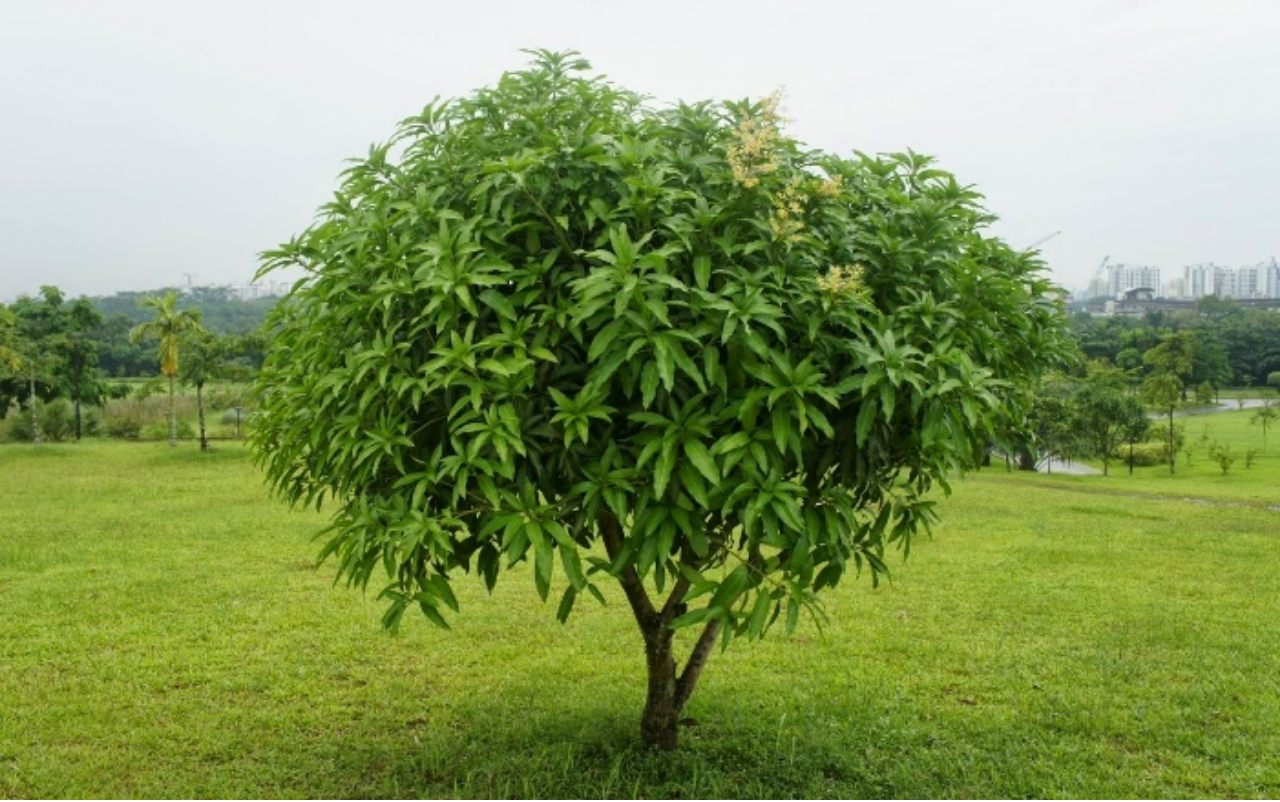
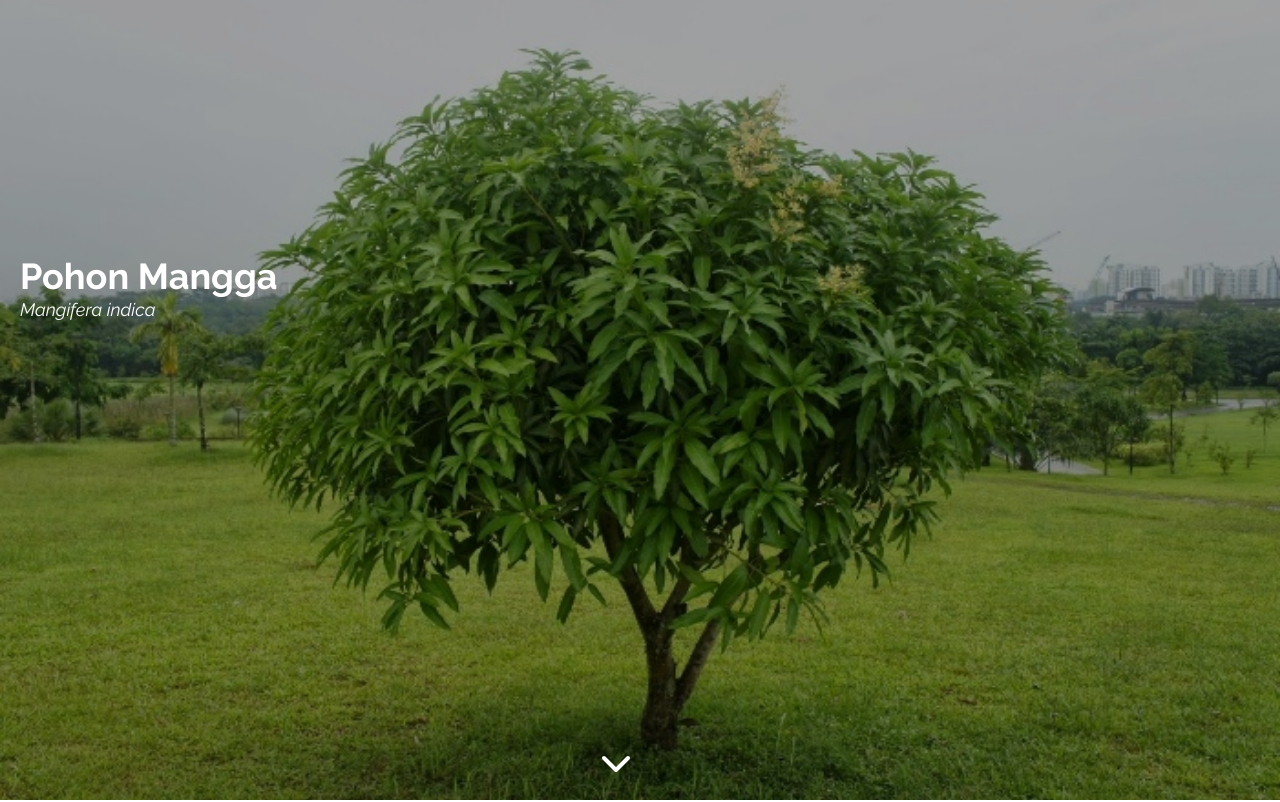
Before and after one commit to rid333/pohon-ompo, a SvelteKit app: page /mangga in a window 1280 px wide. Shown: the top 802 px of the page. Built offline with nearby package versions, Linux system fonts and the light colour scheme.

Commit message:
updated mangga page

```diff
--- a/package.json
+++ b/package.json
@@ -19,6 +19,7 @@
 	},
 	"type": "module",
 	"dependencies": {
-		"@sveltejs/adapter-vercel": "^5.4.1"
+		"@sveltejs/adapter-vercel": "^5.4.1",
+		"lucide-svelte": "^0.408.0"
 	}
 }
--- a/src/routes/mangga/+page.svelte
+++ b/src/routes/mangga/+page.svelte
@@ -1,15 +1,21 @@
 <script>
     import Mangga from '$lib/assets/mangga.jpg';
+    import { ChevronDown } from 'lucide-svelte';
 </script>
 
 <div class="flex flex-col gap-y-2">
-    <div class="flex flex-col text-xl font-bold">
-        <img class="h-screen object-cover" src={Mangga} alt="Mangga">
-        <p>Pohon Mangga</p>
-        <p>Mangifera indica</p>
+    <div class="flex flex-col text-white font-bold relative">
+        <img class="w-screen h-screen object-cover" src={Mangga} alt="Mangga">
+        <div class="absolute pt-64 pl-5 w-full h-full bg-black bg-opacity-35 ">
+            <p class="text-4xl">Pohon Mangga</p>
+            <i class="text-lg font-normal">Mangifera indica</i>
+        </div>
+        <a href="#main" class="absolute bottom-0 right-1/2 animate-bounce">
+            <ChevronDown size="48" />
+        </a>
     </div>
 
-    <div>
+    <div id="main">
         Mangga merupakan salah satu tanaman yang biasanya disebut sebagai mempelam
         atau nama ilmiahnya ialah Mangifera indica. Nama tersebut merupakan salah satu
         nama yang sekaligus dengan pohonnya. Mangga menjadi salah satu tanaman yang bermarga
```
Also changed, not shown: 1 other file (tests, documents, lock files or other folders).
